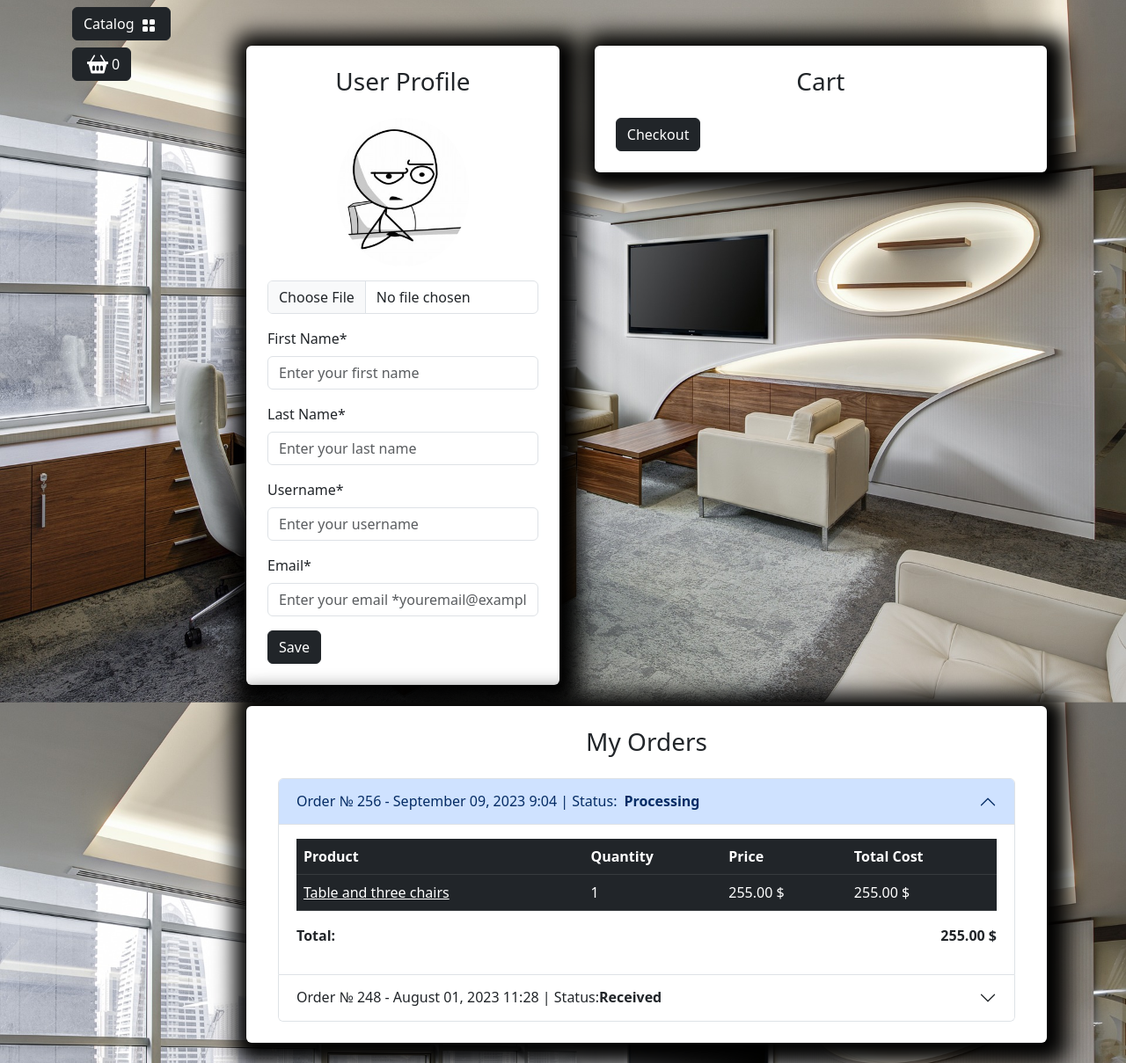
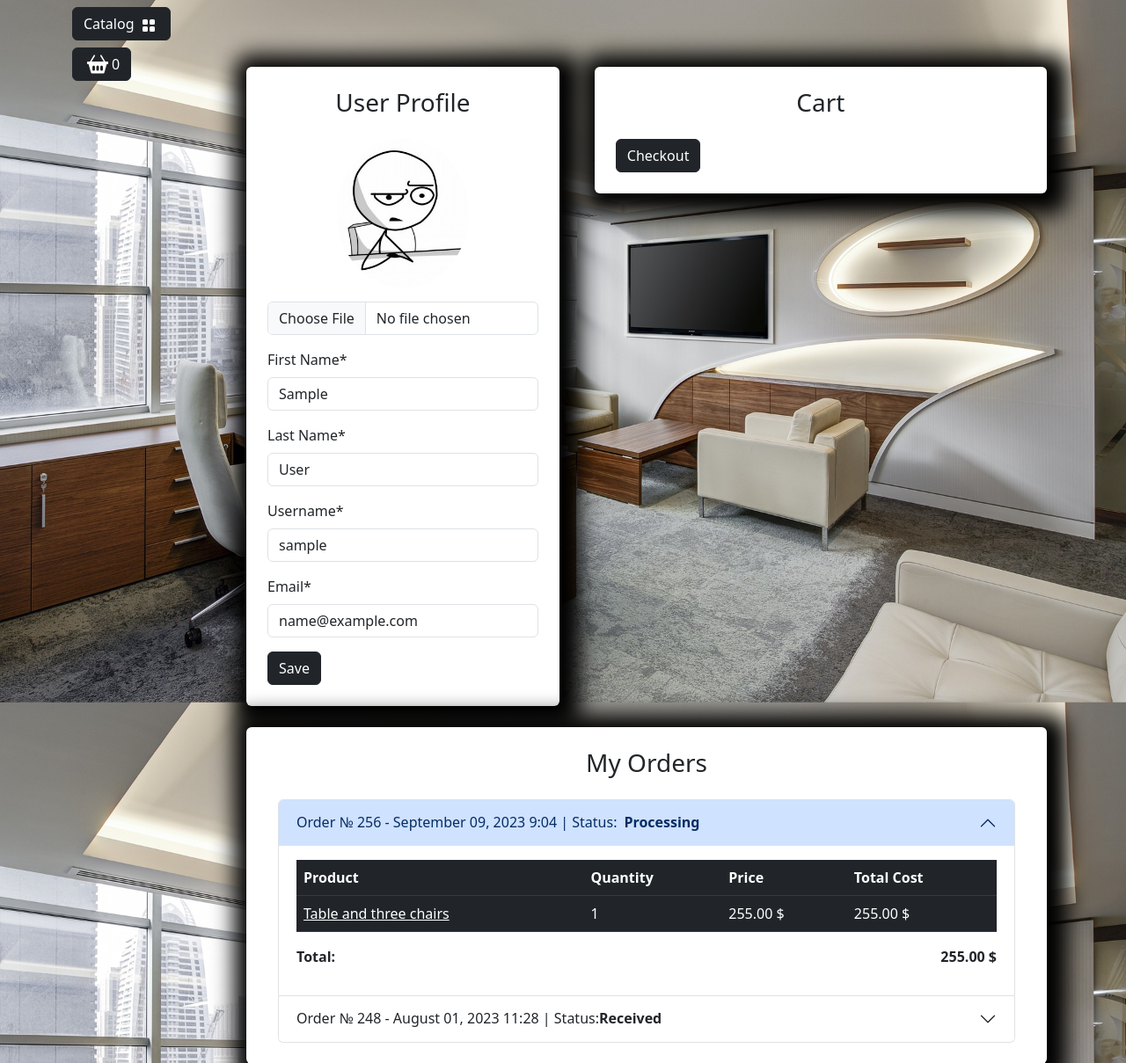
Before and after one commit to VolodymyrMamaevsky/Furniture_Store, a Django app: page /user/profile/ in a window 1280 px wide. Shown: the part 56-1265 px from the top of the page at 88% size. Run offline with Django 4.2, Linux system fonts and the light colour scheme; the visitor is signed in with stand-in values (Sample User, id 1); data comes from the database, SQL or seed files in the repository; parts of the project's set-up code (start-up, migrations or seed data) failed here and were passed over; some libraries are stand-ins or nearby versions.

Commit message:
add profile form & notifications

```diff
--- a/app_root/templates/includes/notifications.html
+++ b/app_root/templates/includes/notifications.html
@@ -18,3 +18,27 @@
   </div>
 </div>
 {% endif %}
+
+<div class="container mt-4">
+    <div class="row justify-content-center">
+        <div class="col-md-6">
+            {% if messages %}
+                {% for message in messages %}
+                    {% if message.tags == 'success' %}
+                    <div id="notification" class="position-fixed start-50 translate-middle-x z-3 alert alert-success fade show custom-shadow" role="alert">
+                        {{ message }}
+                    </div>
+                    {% endif %}
+                    {% if message.tags == 'warning' %}
+                    <div id="notification" class="position-fixed start-50 translate-middle-x z-3 alert alert-danger fade show custom-shadow" role="alert">
+                        {{ message }}
+                    </div>
+                    {% endif %}
+                {% endfor %}
+            {% else %}
+            <div id="jq-notification" class="position-fixed start-50 translate-middle-x z-3 alert alert-success fade show custom-shadow" style="display: none;" role="alert">
+            </div>
+            {% endif %}
+        </div>
+    </div>
+</div>
--- a/app_root/users/forms.py
+++ b/app_root/users/forms.py
@@ -1,5 +1,9 @@
 from django import forms
-from django.contrib.auth.forms import AuthenticationForm, UserCreationForm
+from django.contrib.auth.forms import (
+    AuthenticationForm,
+    UserCreationForm,
+    UserChangeForm,
+)
 
 from users.models import User
 
@@ -31,3 +35,21 @@
     email = forms.CharField()
     password1 = forms.CharField()
     password2 = forms.CharField()
+
+
+class ProfileForm(UserChangeForm):
+    class Meta:
+        model = User
+        fields = (
+            "image",
+            "first_name",
+            "last_name",
+            "username",
+            "email",
+        )
+
+    image = forms.ImageField(required=False)
+    first_name = forms.CharField()
+    last_name = forms.CharField()
+    username = forms.CharField()
+    email = forms.CharField()
--- a/app_root/users/templates/users/profile.html
+++ b/app_root/users/templates/users/profile.html
@@ -1,71 +1,76 @@
-{% extends "base.html" %} {% load static %} {% block content %}
-
+{% extends "base.html" %}
+{% load static %}
+{% block content %}
     <div class="row">
         <div class="container mt-5">
             <div class="row">
-                <!-- User profile with data -->
+                <!-- Profile with user data -->
                 <div class="col-md-5">
                     <div class="bg-white p-4 mb-4 mx-2 rounded custom-shadow">
                         <h3 class="text-center mb-4">User Profile</h3>
-                        <form>
+                        <form action="{% url "users:profile" %}" method="post" enctype="multipart/form-data">
+                            {% csrf_token %}
                             <div class="row">
                                 <div class="col-md-12 mb-3 text-center">
-                                    <img
-                                            src="{% static "deps/images/baseavatar.jpg" %}"
-                                            alt="User Avatar"
-                                            class="img-fluid rounded-circle"
-                                            style="max-width: 150px"
-                                    />
-                                    <input
-                                            type="file"
-                                            class="form-control mt-3"
-                                            id="avatar"
-                                            accept="image/*"
-                                    />
+                                    {% if user.image %}
+                                        <img src="{{ user.image.url }}"
+                                             alt="User Avatar" class="img-fluid rounded-circle"
+                                             style="max-width: 150px;">
+                                    {% else %}
+                                        <img src="{% static "deps/images/baseavatar.jpg" %}"
+                                             alt="User Avatar" class="img-fluid rounded-circle"
+                                             style="max-width: 150px;">
+                                    {% endif %}
+                                    <input type="file" class="form-control mt-3" id="id_image"
+                                           name='image'
+                                           accept="image/*">
+                                    {% if form.image.errors %}
+                                        <div class="alert alert-danger alert-dismissible fade show">{{ form.image.errors }}</div>
+                                    {% endif %}
                                 </div>
                                 <div class="col-md-12 mb-3">
-                                    <label for="firstName" class="form-label">First Name*</label>
-                                    <input
-                                            type="text"
-                                            class="form-control"
-                                            id="firstName"
-                                            placeholder="Enter your first name"
-                                            value=""
-                                            required
-                                    />
+                                    <label for="id_first_name" class="form-label">First Name*</label>
+                                    <input type="text" class="form-control" id="id_first_name"
+                                           name="first_name"
+                                           placeholder="Enter your first name"
+                                           value="{{ form.first_name.value }}"
+                                           required>
+                                    {% if form.first_name.errors %}
+                                        <div class="alert alert-danger alert-dismissible fade show">{{ form.first_name.errors }}</div>
+                                    {% endif %}
                                 </div>
                                 <div class="col-md-12 mb-3">
-                                    <label for="lastName" class="form-label">Last Name*</label>
-                                    <input
-                                            type="text"
-                                            class="form-control"
-                                            id="lastName"
-                                            placeholder="Enter your last name"
-                                            value=""
-                                            required
-                                    />
+                                    <label for="id_last_name" class="form-label">Last Name*</label>
+                                    <input type="text" class="form-control" id="id_last_name"
+                                           name="last_name"
+                                           placeholder="Enter your last name"
+                                           value="{{ form.last_name.value }}"
+                                           required>
+                                    {% if form.last_name.errors %}
+                                        <div class="alert alert-danger alert-dismissible fade show">{{ form.last_name.errors }}</div>
+                                    {% endif %}
                                 </div>
                                 <div class="col-md-12 mb-3">
-                                    <label for="username" class="form-label">Username*</label>
-                                    <input
-                                            type="text"
-                                            class="form-control"
-                                            id="username"
-                                            placeholder="Enter your username"
-                                            value=""
-                                            required
-                                    />
+                                    <label for="id_username" class="form-label">Username*</label>
+                                    <input type="text" class="form-control" id="id_username"
+                                           name="username"
+                                           placeholder="Enter your username"
+                                           value="{{ form.username.value }}"
+                                           required>
+                                    {% if form.username.errors %}
+                                        <div class="alert alert-danger alert-dismissible fade show">{{ form.username.errors }}</div>
+                                    {% endif %}
                                 </div>
                                 <div class="col-md-12 mb-3">
-                                    <label for="email" class="form-label">Email*</label>
-                                    <input
-                                            type="email"
-                                            class="form-control"
-                                            id="email"
-                                            placeholder="Enter your email *youremail@example.com"
-                                            value=""
-                                            required
-                                    />
+                                    <label for="id_email" class="form-label">Email*</label>
+                                    <input type="email" class="form-control" id="id_email"
+                                           name="email"
+                                           placeholder="Enter your email *youremail@example.com"
+                                           value="{{ form.email.value }}"
+                                           required>
+                                    {% if form.email.errors %}
+                                        <div class="alert alert-danger alert-dismissible fade show">{{ form.email.errors }}</div>
+                                    {% endif %}
                                 </div>
                             </div>
                             <button type="submit" class="btn btn-dark">Save</button>
--- a/app_root/users/views.py
+++ b/app_root/users/views.py
@@ -1,9 +1,10 @@
-from django.contrib import auth
+from django.contrib.auth.decorators import login_required
+from django.contrib import auth, messages
 from django.http import HttpResponseRedirect
 from django.shortcuts import redirect, render
 from django.urls import reverse
 
-from users.forms import UserLoginForm, UserRegistrationForm
+from users.forms import UserLoginForm, UserRegistrationForm, ProfileForm
 
 
 def login(request):
@@ -15,6 +16,9 @@
             user = auth.authenticate(username=username, password=password)
             if user:
                 auth.login(request, user)
+                messages.success(
+                    request, f"{username}, You are logged into the account"
+                )
                 return HttpResponseRedirect(reverse("main:index"))
     else:
         form = UserLoginForm()
@@ -30,6 +34,10 @@
             form.save()
             user = form.instance
             auth.login(request, user)
+            messages.success(
+                request,
+                f"{user.username}, You have successfully registered and logged into the account",
+            )
             return HttpResponseRedirect(reverse("main:index"))
     else:
         form = UserRegistrationForm()
@@ -38,11 +46,26 @@
     return render(request, "users/registration.html", context)
 
 
+@login_required
 def profile(request):
-    context = {"title": "Home - Account"}
+    if request.method == "POST":
+        form = ProfileForm(
+            data=request.POST, instance=request.user, files=request.FILES
+        )
+        if form.is_valid():
+            form.save()
+            messages.success(request, "Profile successfully updated")
+            return HttpResponseRedirect(reverse("user:profile"))
+    else:
+        form = ProfileForm(instance=request.user)
+    context = {"title": "Home - Account", "form": form}
     return render(request, "users/profile.html", context)
 
 
+@login_required
 def logout(request):
+    messages.success(
+        request, f"{request.user.username}, You have logged out of the account"
+    )
     auth.logout(request)
     return redirect(reverse("main:index"))
```
